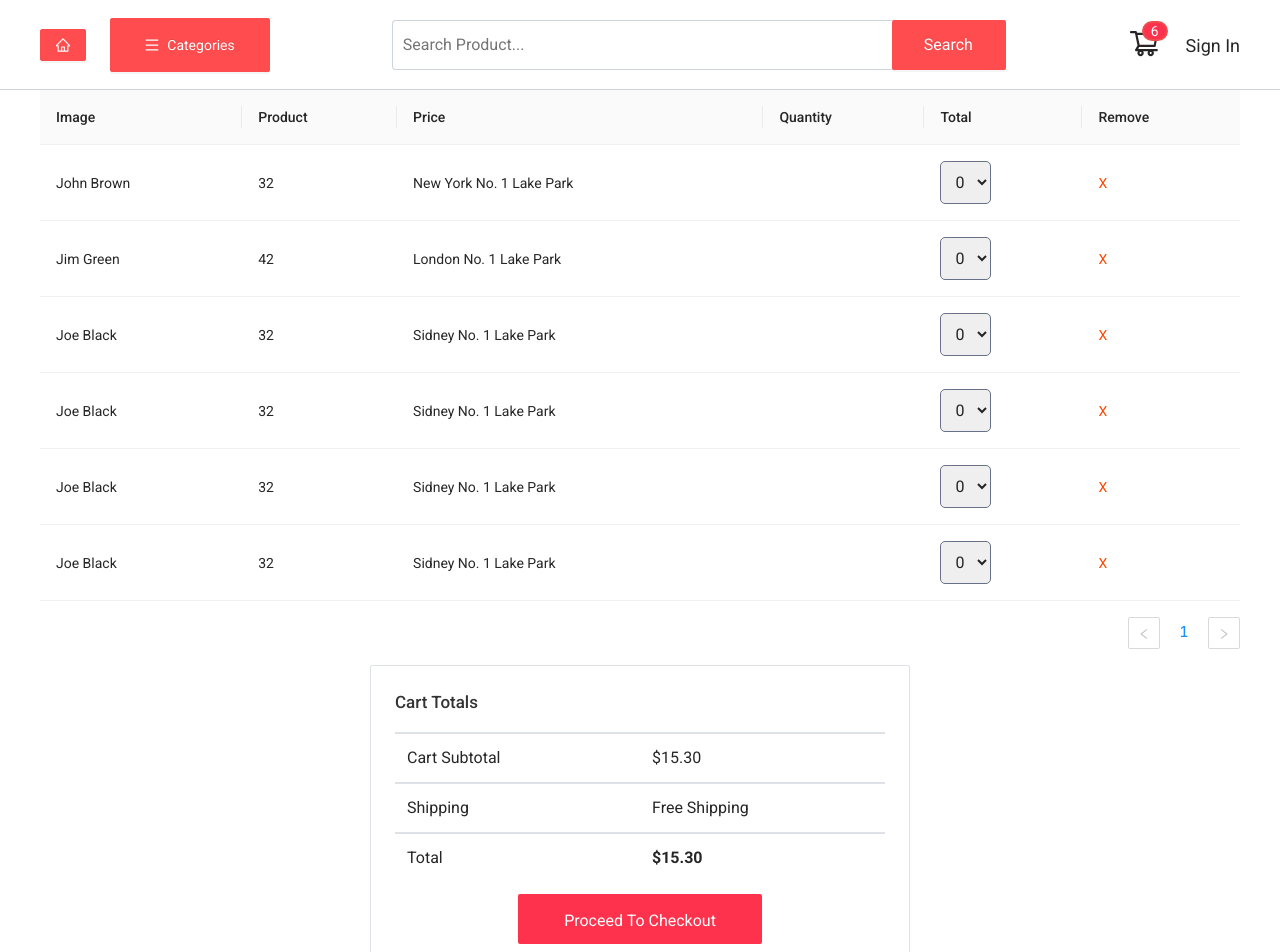
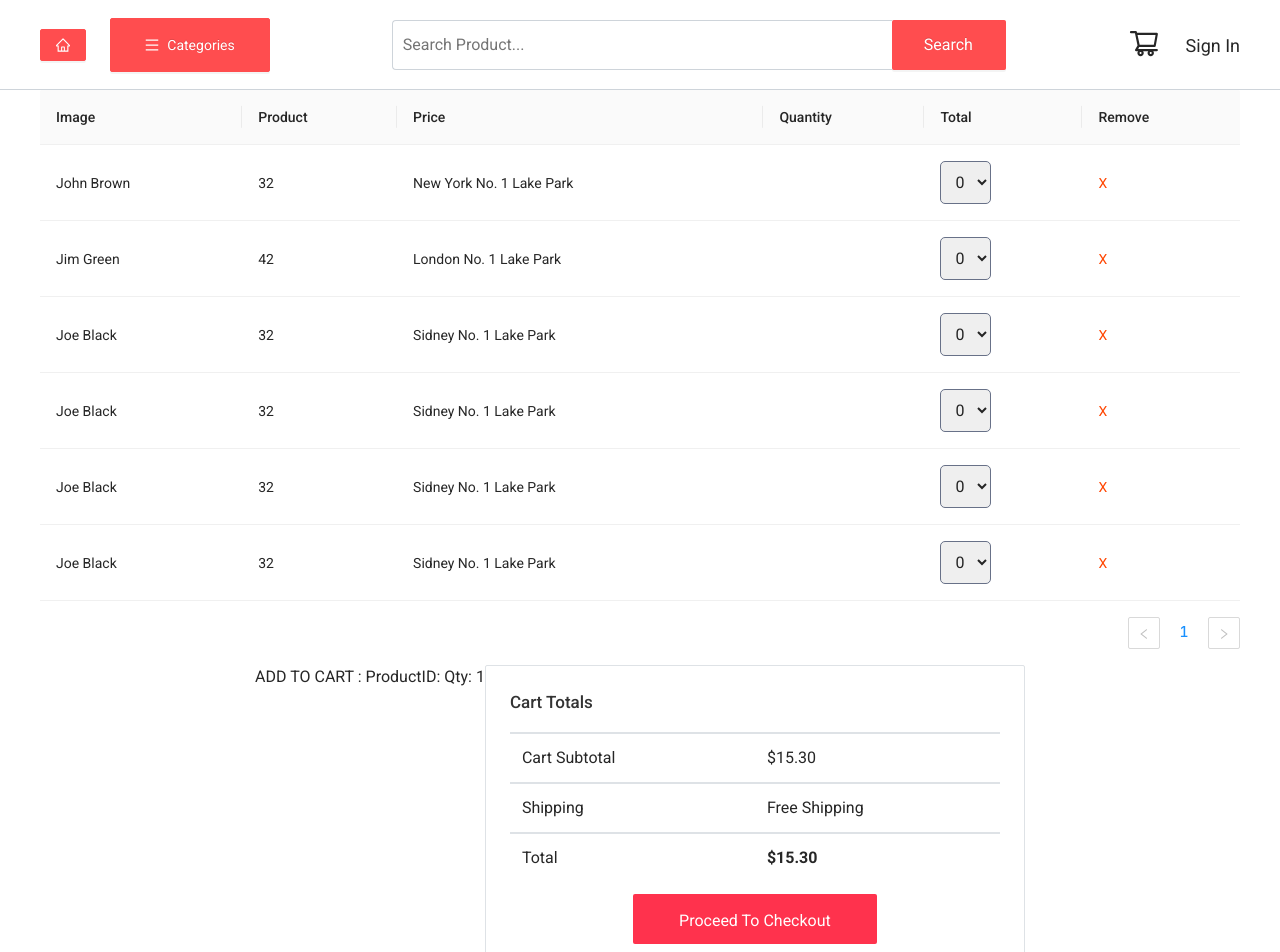
Before and after one commit to HVCuong2272/ELECSTORSE, a React (Create React App) app in the folder frontend/: page /cart in a window 1280 px wide. Shown: the top 952 px of the page. Built offline with nearby package versions, Linux system fonts and the light colour scheme.

Commit message:
Cart Notifications & call API in cartAction.js :3

```diff
--- a/frontend/src/layouts/components/SubHeader/SubHeader.js
+++ b/frontend/src/layouts/components/SubHeader/SubHeader.js
@@ -5,9 +5,13 @@ import classNames from 'classnames/bind';
 import { Link } from 'react-router-dom';
 import SearchBox from '../SearchBox';
 import { useEffect, useRef } from 'react';
+import { useSelector } from 'react-redux';
 
 const cx = classNames.bind(styles);
 function SubHeader() {
+    const cart = useSelector(state => state.cart);
+    const {cartItems} = cart;
+
     const handleMenuClick = (e) => {
         message.info('Click on menu item.');
         console.log('click', e);
@@ -96,7 +100,7 @@ function SubHeader() {
                     <div className={cx('sub-header__actions')}>
                         <Link to="/cart" className={cx('sub-header__actions-cart')}>
                             <ShoppingCartOutlined />
-                            <span className={cx('sub-header__actions-cart-notify')}>6</span>
+                            {cartItems.length > 0 && <span className={cx('sub-header__actions-cart-notify')}> {cartItems.length}</span>}
                         </Link>
                         <Link to="/signin" className={cx('sub-header__actions-signin')}>
                             Sign In
--- a/frontend/src/pages/Cart/component/CartSummary/CartSummary.js
+++ b/frontend/src/pages/Cart/component/CartSummary/CartSummary.js
@@ -1,12 +1,34 @@
 import PropTypes from 'prop-types';
 import classNames from 'classnames/bind';
 import styles from './CartSummary.module.scss';
+import { useLocation, useNavigate, useParams } from 'react-router-dom';
+import { useEffect } from 'react';
+import { Manipulation } from 'swiper';
+import { useDispatch } from 'react-redux';
+import { addToCart } from '~/redux/constants/cartActions';
 
 const cx = classNames.bind(styles);
 
 function CartSummary() {
+    const navigate = useNavigate();
+  const params = useParams();
+  const { id: productId } = params;
+  const { search } = useLocation();
+  const qtyInUrl = new URLSearchParams(search).get('qty');
+  const qty = qtyInUrl ? Number(qtyInUrl) : 1;
+
+    const dispatch = useDispatch();
+    useEffect(()=>{
+        if (productId){
+            dispatch(addToCart(productId, qty));
+        }
+    }, [dispatch, productId, qty]);
+
     return (
         <div className={cx('cart-summary')}>
+            <p>
+                ADD TO CART : ProductID: {productId} Qty: {qty}
+            </p>
             <div className={cx('cart-summary__container')}>
                 <h4 className={cx('cart-summary__header')}>Cart Totals</h4>
                 <div className={cx('cart-summary__body')}>
--- /dev/null
+++ b/frontend/src/redux/constants/cartActions.js
@@ -0,0 +1,20 @@
+import Axios from 'axios';
+import { CART_ADD_ITEM } from "./cartConstants"
+
+export const addToCart = (productId, qty) => async(dispatch, getState) =>{
+    const{data} = await Axios.get(`/api/products/${productId}`)
+    dispatch({
+        type: CART_ADD_ITEM,
+        payload:{
+            name: data.name,
+            image1: data.image1,
+            image2: data.image2,
+            image3: data.image3,
+            price: data.price,
+            contInStock: data.contInStock,
+            product: data._id,
+            qty,
+        },
+    });
+    localStorage.setItem('carItems', JSON.stringify(getState().cart.cartItems));
+};
--- /dev/null
+++ b/frontend/src/redux/constants/cartConstants.js
@@ -0,0 +1 @@
+export const CART_ADD_ITEM = 'CART_ADD_ITEM';
--- /dev/null
+++ b/frontend/src/redux/reducers/cartReducers.js
@@ -0,0 +1,21 @@
+import { CART_ADD_ITEM } from "../constants/cartConstants";
+
+export const cartReducer = (state = {cartItems:[]}, action) =>{
+    switch(action.type){
+        case CART_ADD_ITEM:
+            const item = action.payload;
+            const existItem = state.cartItems.find(x=>x.product === item.product);
+            if(existItem){
+                return{
+                    ...state,
+                    cartItems: state.cartItems.map(x=>x.product === existItem.product? item: x),
+
+                };
+            }
+            else{
+                return {...state, cartItems: [...state.cartItems,]}
+            }
+        default:
+            return state;
+    }
+};
--- a/frontend/src/redux/store.js
+++ b/frontend/src/redux/store.js
@@ -2,13 +2,22 @@
 import { createStore, compose, applyMiddleware, combineReducers } from 'redux';
 import thunk from 'redux-thunk';
 import data from '~/data';
-import { productDeatailsReducer, productListReducer } from './reducers/productReducers';
+import { cartReducer } from './reducers/cartReducers';
+import {
+    productDeatailsReducer,
+    productListReducer }
+    from './reducers/productReducers';
 
-const initialState = {};
+const initialState = {
+    cart:{
+        cartItems: localStorage.getItem('cartItems')? JSON.parse(localStorage.getItem('cartItems')):[],
+    }
+};
 
 const reducer = combineReducers({
     productList: productListReducer,
     productDetails: productDeatailsReducer,
+    cart: cartReducer
 });
 // const reducer = (state, action) => {
 //     console.log('reducer123');
```
Also changed, not shown: 2 other files (tests, documents, lock files or other folders).
